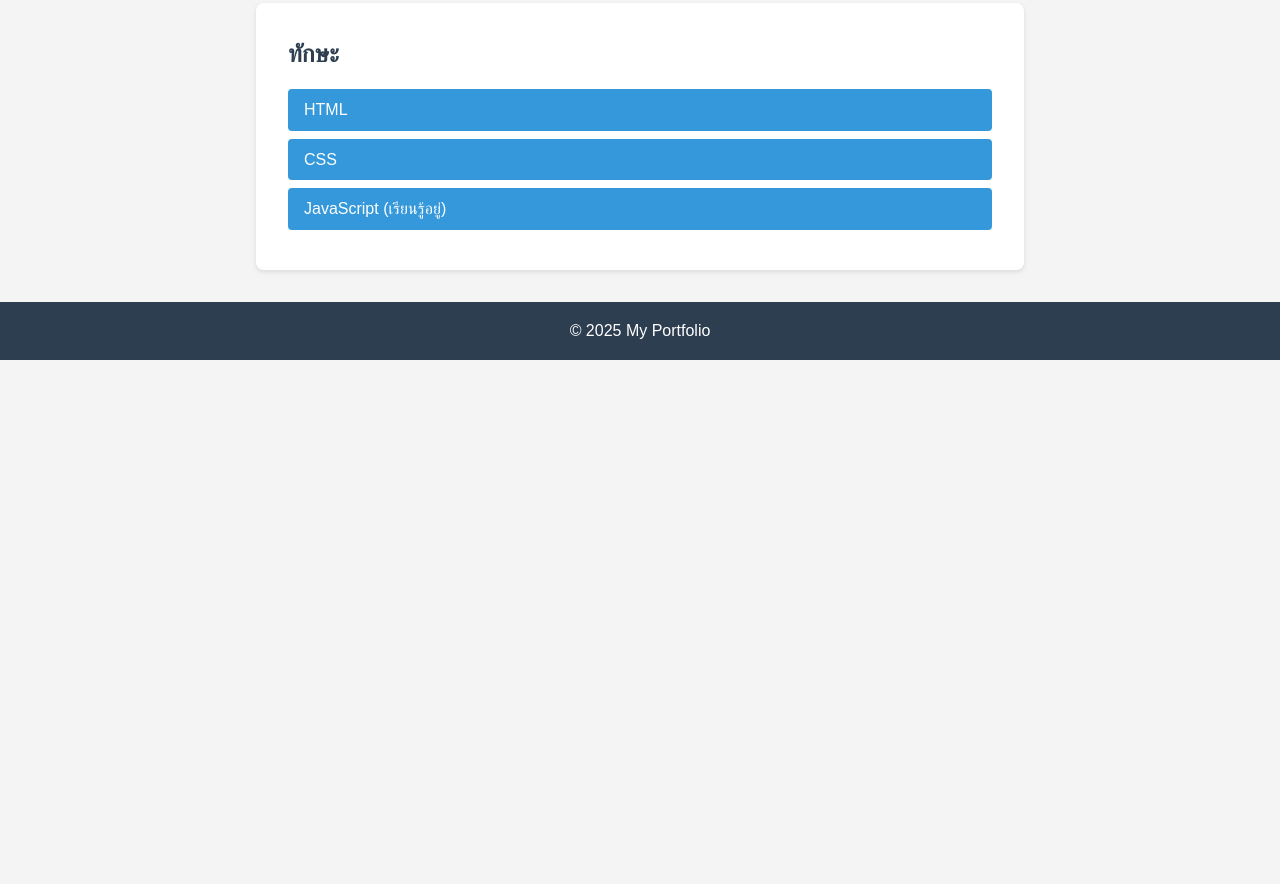
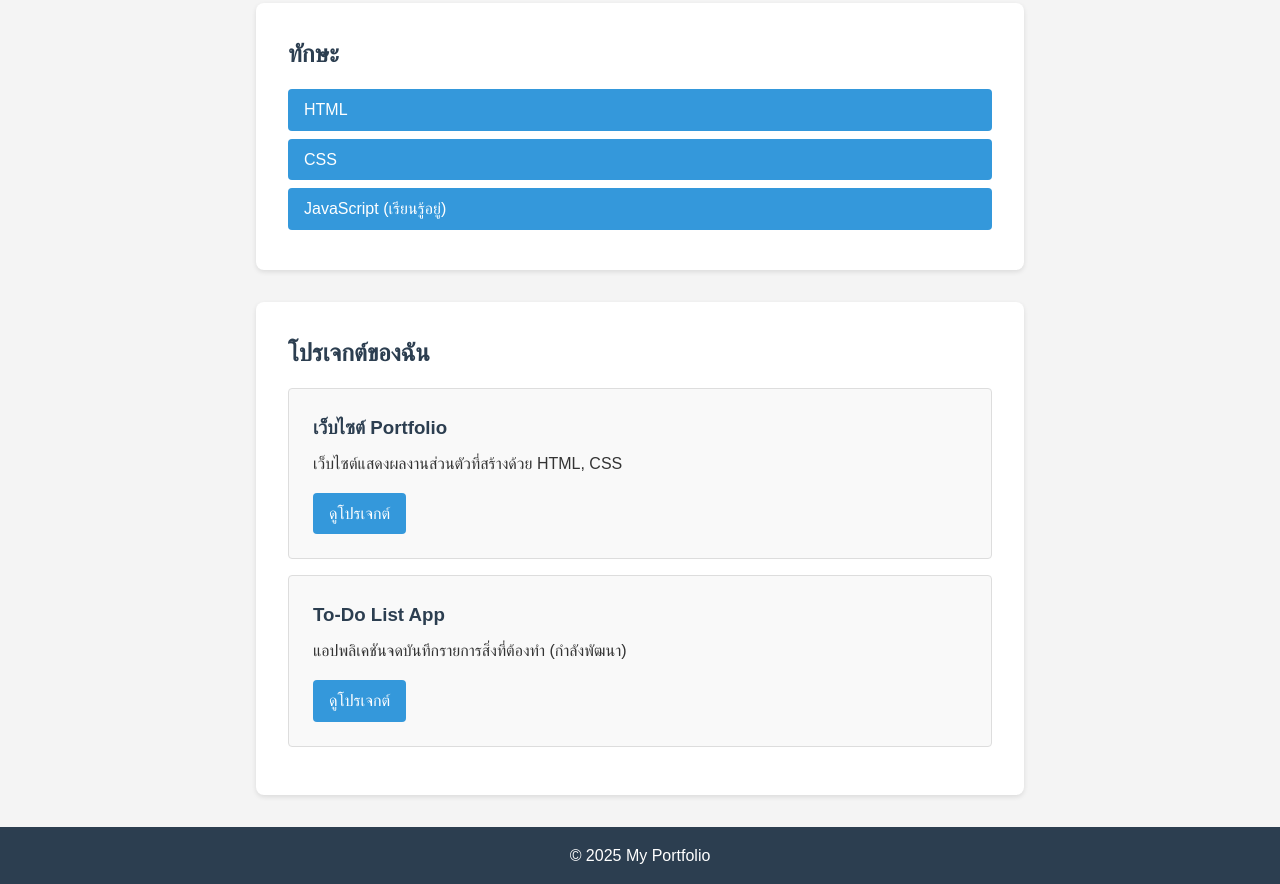
Before and after one commit to supakit0607/my_portfolio, a plain HTML site: page index.html in a window 1280 px wide. Shown: the part 354-1238 px from the top of the page. Before the commit the page ends 800 px from the top, so only its background shows below. Drawn offline with Linux system fonts and the light colour scheme.

Commit message:
Add projects section with styling

```diff
--- a/index.html
+++ b/index.html
@@ -26,6 +26,19 @@
                 <li>JavaScript (เรียนรู้อยู่)</li>
             </ul>
         </section>
+                <section id="projects">
+            <h2>โปรเจกต์ของฉัน</h2>
+            <div class="project">
+                <h3>เว็บไซต์ Portfolio</h3>
+                <p>เว็บไซต์แสดงผลงานส่วนตัวที่สร้างด้วย HTML, CSS</p>
+                <a href="#" class="project-link">ดูโปรเจกต์</a>
+            </div>
+            <div class="project">
+                <h3>To-Do List App</h3>
+                <p>แอปพลิเคชันจดบันทึกรายการสิ่งที่ต้องทำ (กำลังพัฒนา)</p>
+                <a href="#" class="project-link">ดูโปรเจกต์</a>
+            </div>
+        </section>
     </main>
 
     <footer>
--- a/style.css
+++ b/style.css
@@ -61,3 +61,30 @@ footer {
     padding: 1rem;
     margin-top: 2rem;
 }
+
+.project {
+    border: 1px solid #ddd;
+    padding: 1.5rem;
+    margin-bottom: 1rem;
+    border-radius: 4px;
+    background-color: #f9f9f9;
+}
+
+.project h3 {
+    color: #2c3e50;
+    margin-bottom: 0.5rem;
+}
+
+.project-link {
+    display: inline-block;
+    background-color: #3498db;
+    color: white;
+    padding: 0.5rem 1rem;
+    text-decoration: none;
+    border-radius: 4px;
+    margin-top: 1rem;
+}
+
+.project-link:hover {
+    background-color: #2980b9;
+}
```
